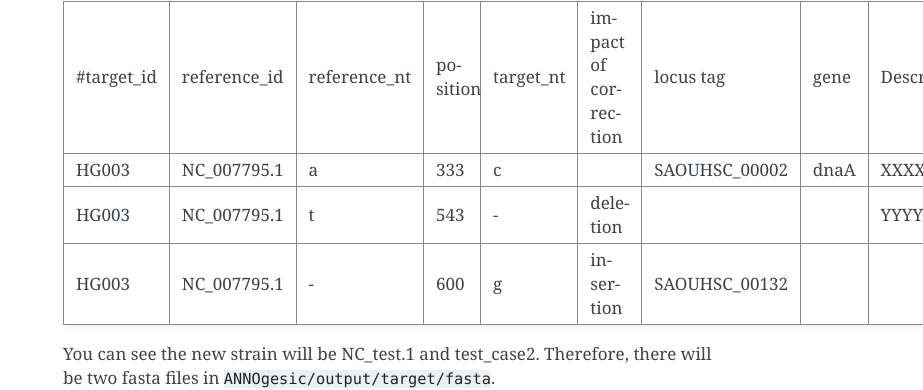
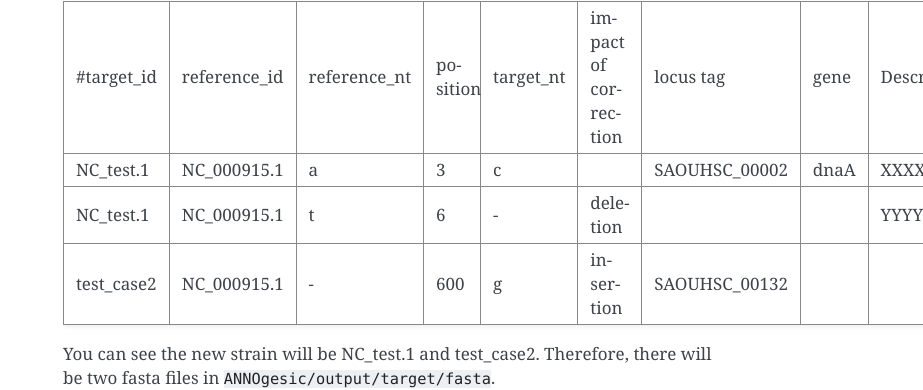
Before and after one commit to Sung-Huan/ANNOgesic, a Sphinx documentation site: the page built from docs/source/test_case.rst, in a window 1280 px wide and 900 px high, scrolled down 2351 px. Shown: the part 102-492 px from the top of the window, without its empty margins (357-1280 px from the left). Built offline with Sphinx 7.4.7, drawn with Linux system fonts in a browser that asks for light colours; pages that are not in the unit, such as notebooks, are missing from menus.

Commit message:
update table

```diff
--- a/docs/source/test_case.rst
+++ b/docs/source/test_case.rst
@@ -126,9 +126,9 @@ We use a simple example to modify our test case. The mutation table is
 ===========  ============  ============  ========  =========  ====================  =============  ====  ============
  #target_id  reference_id  reference_nt  position  target_nt  impact of correction  locus tag      gene  Description
 -----------  ------------  ------------  --------  ---------  --------------------  -------------  ----  ------------
- HG003       NC_007795.1   a             333       c                                SAOUHSC_00002  dnaA  XXXXXX
- HG003       NC_007795.1   t             543       \-          deletion                                  YYYYYY
- HG003       NC_007795.1   \-            600       g           insertion            SAOUHSC_00132
+ NC_test.1   NC_000915.1   a             3         c                                SAOUHSC_00002  dnaA  XXXXXX
+ NC_test.1   NC_000915.1   t             6         \-          deletion                                  YYYYYY
+ test_case2  NC_000915.1   \-            600       g           insertion            SAOUHSC_00132
 ===========  ============  ============  ========  =========  ====================  =============  ====  ============
 
 ==========  ============  ============  ========  =========  ====================  =============  =======  ===========
```
